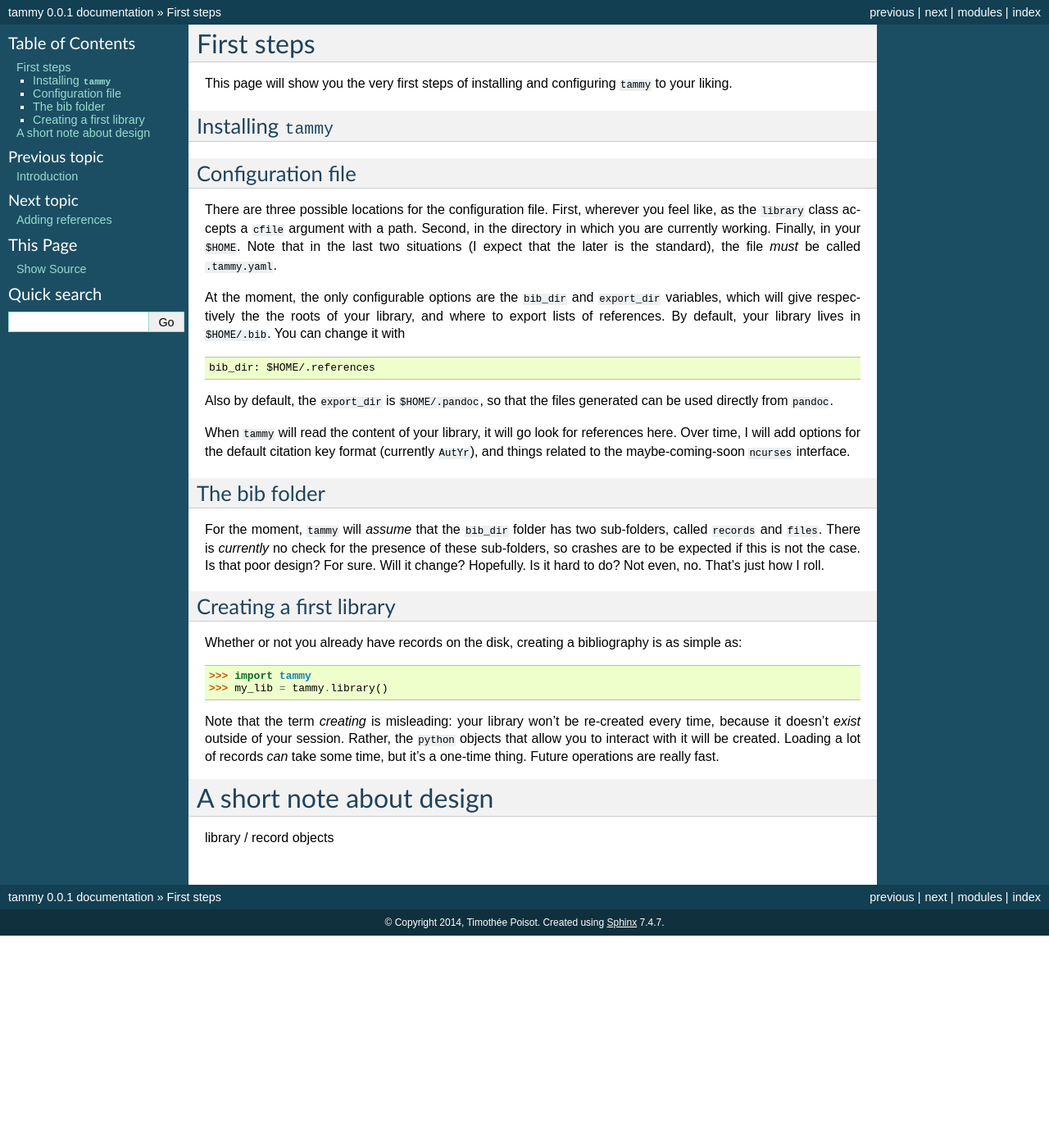
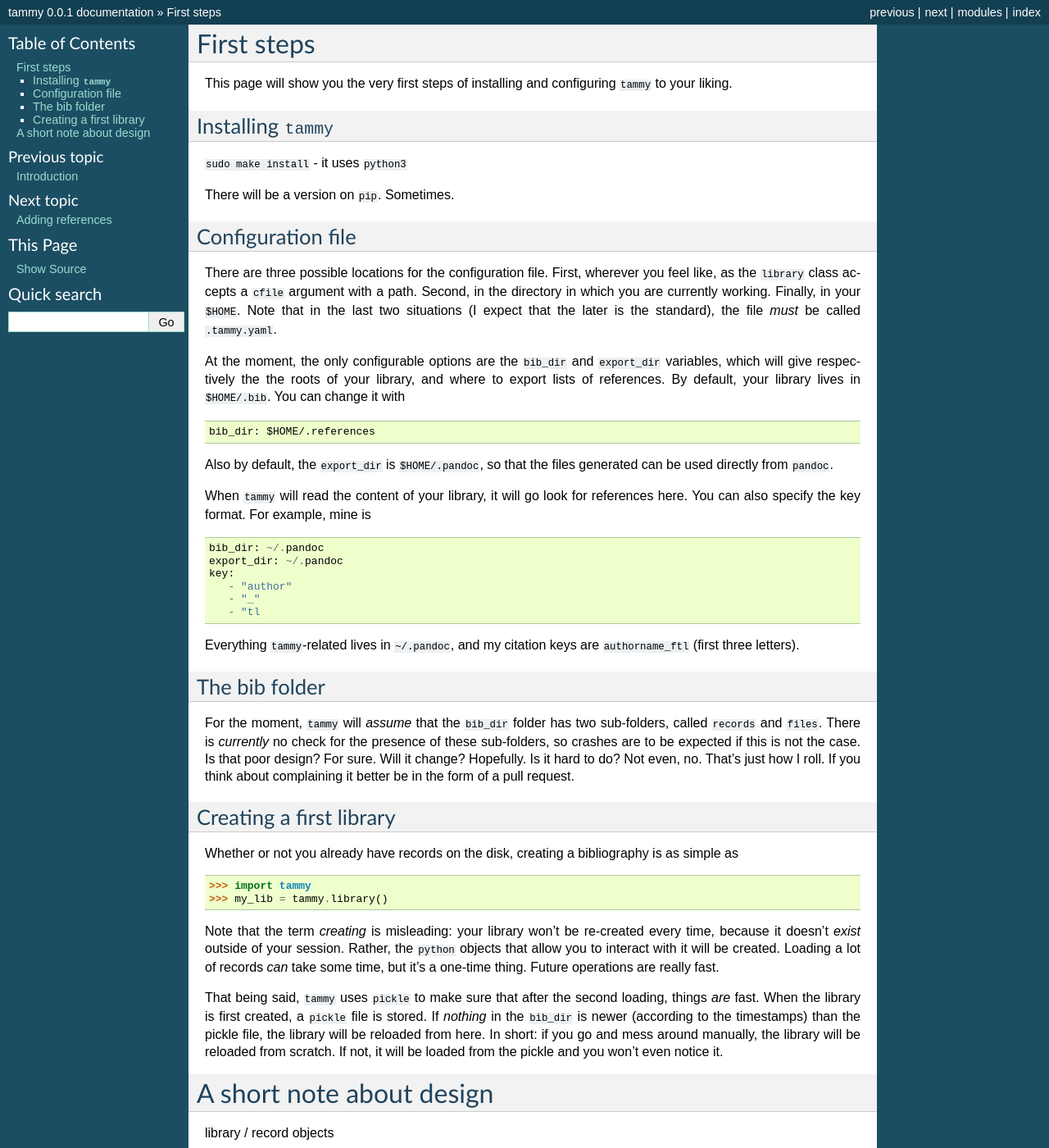
Before and after one commit to tpoisot/tammy, a Sphinx documentation site: the page built from doc/user/first.rst, in a window 1280 px wide and 1400 px high. Shown: the whole window at 82% size. Built offline with Sphinx 7.4.7, drawn with Linux system fonts in a browser that asks for light colours.

Commit message:
Documentation

```diff
--- a/doc/user/first.rst
+++ b/doc/user/first.rst
@@ -9,7 +9,9 @@ This page will show you the very first steps of installing and configuring
 Installing ``tammy``
 --------------------
 
-.. TODO
+``sudo make install`` - it uses ``python3``
+
+There will be a version on ``pip``. Sometimes.
 
 Configuration file
 ------------------
@@ -31,9 +33,17 @@ Also by default, the ``export_dir`` is ``$HOME/.pandoc``, so  that the files
 generated can be used directly from ``pandoc``.
 
 When ``tammy`` will read the content of your library, it will go look for
-references here. Over time, I will add options for the default citation key
-format (currently ``AutYr``), and things related to the maybe-coming-soon
-``ncurses`` interface.
+references here. You can also specify the key format. For example, mine is ::
+
+   bib_dir: ~/.pandoc
+   export_dir: ~/.pandoc
+   key:
+      - "author"
+      - "_"
+      - "tl
+
+Everything ``tammy``-related lives in ``~/.pandoc``, and my citation keys are
+``authorname_ftl`` (first three letters).
 
 The bib folder
 --------------
@@ -42,13 +52,14 @@ For the moment, ``tammy`` will *assume* that the ``bib_dir`` folder has two
 sub-folders, called ``records`` and ``files``. There is *currently* no check
 for the presence of these sub-folders, so crashes are to be expected if this
 is not the case. Is that poor design? For sure. Will it change? Hopefully. Is
-it hard to do? Not even, no. That's just how I roll.
+it hard to do? Not even, no. That's just how I roll. If you think about
+complaining it better be in the form of a pull request.
 
 Creating a first library
 ------------------------
 
 Whether or not you already have records on the disk, creating a bibliography
-is as simple as::
+is as simple as ::
 
    >>> import tammy
    >>> my_lib = tammy.library()
@@ -59,6 +70,14 @@ every time, because it doesn't *exist* outside of your session. Rather, the
 a lot of records *can* take some time, but it's a one-time thing. Future
 operations are really fast.
 
+That being said, ``tammy`` uses ``pickle`` to make sure that after the second
+loading, things *are* fast. When the library is first created, a ``pickle``
+file is stored. If *nothing* in the ``bib_dir`` is newer (according to the
+timestamps) than the pickle file, the library will be reloaded from here. In
+short: if you go and mess around manually, the library will be reloaded
+from scratch. If not, it will be loaded from the pickle and you won't even
+notice it.
+
 A short note about design
 =========================
 
```
Also changed, not shown: doc/user/intro.rst (+7 -0 lines), 1 other file.
